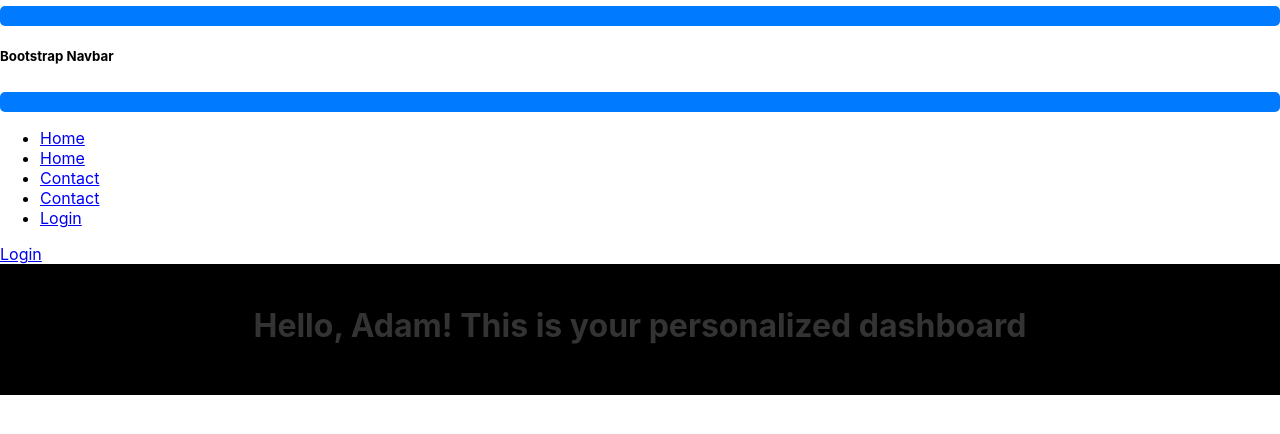
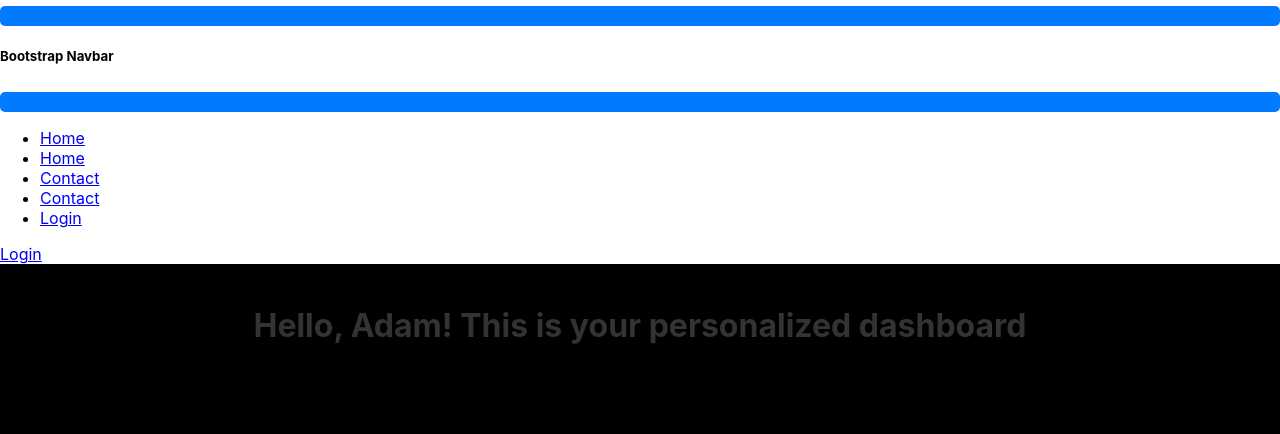
Before and after one commit to Rashod-coder/smHacks, a React (Create React App) app in the folder mateo-hacks/: page /u in a window 1280 px wide. Shown: the top 434 px of the page. Built offline with nearby package versions, Linux system fonts and the light colour scheme; the HTML template or start-up script is replaced by a standard one.

Commit message:
changes made

```diff
--- a/mateo-hacks/src/userPage.js
+++ b/mateo-hacks/src/userPage.js
@@ -1,4 +1,3 @@
-
 import React from 'react';
 
 function UserPage() {
@@ -6,6 +5,7 @@ function UserPage() {
         backgroundColor: 'black', // Set background color to black
         color: 'white', // Set text color to white
         padding: '20px', // Add some padding for better readability
+        minHeight: '100vh', // Ensure the page takes up at least the full height of the viewport
     };
 
     return (
```
